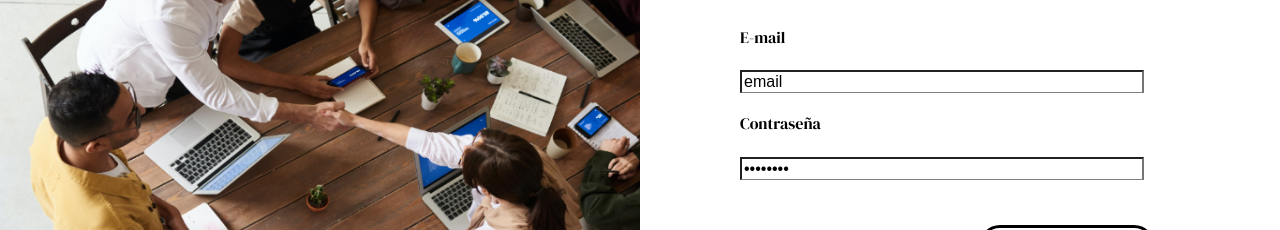
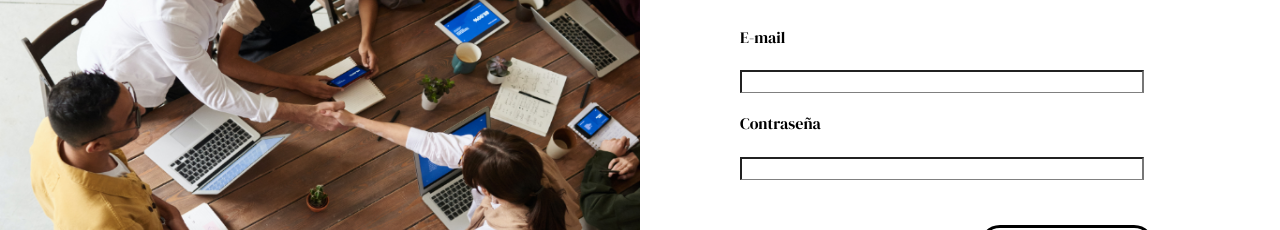
Before and after one commit to JesusRomeroRivera/2NEL-AngularSPA, an Angular app: page /login in a window 1280 px wide. Shown: the part 239-469 px from the top of the page. Built offline with nearby package versions, Linux system fonts and the light colour scheme.

Commit message:
Agregando Login Logica

```diff
--- a/src/app/pages/home/home.component.ts
+++ b/src/app/pages/home/home.component.ts
@@ -33,7 +33,7 @@ export class HomeComponent implements OnInit {
     FreelancerService.getAll()
       .then((response) => {
         console.log(response)
-        this.freelancers = response.data;
+        this.freelancers = response.data.content;
       })
       .catch((e) => {
         console.log(e);
@@ -43,7 +43,7 @@ export class HomeComponent implements OnInit {
     InvestorService.getAll()
       .then((response) => {
         console.log(response)
-        this.investors = response.data;
+        this.investors = response.data.content;
       })
       .catch((e) => {
         console.log(e);
@@ -53,7 +53,7 @@ export class HomeComponent implements OnInit {
     EnterpriseService.getAll()
       .then((response) => {
         console.log(response)
-        this.enterprises = response.data;
+        this.enterprises = response.data.content;
       })
       .catch((e) => {
         console.log(e);
@@ -62,7 +62,7 @@ export class HomeComponent implements OnInit {
   constructor() {
     localStorage.setItem(
       "token",
-      "eyJhbGciOiJIUzI1NiIsInR5cCI6IkpXVCJ9.eyJ1bmlxdWVfbmFtZSI6IjEwMCIsIm5iZiI6MTYyNTExODIzOSwiZXhwIjoxNjI2MzI3ODM5LCJpYXQiOjE2MjUxMTgyMzl9._fzdDSFDw08opNdPQv0KEnta_GBPYYqfuRkQD9M_q-Q"
+      "eyJhbGciOiJIUzUxMiJ9.eyJzdWIiOiJqZXN1c0BnbWFpbC5jb20iLCJleHAiOjE2MjUyNzM4ODMsImlhdCI6MTYyNTI1NTg4M30.2Z9kfa-Z9fBkwAu8fiJTjODupxJoB1kWnGJ_efxXrOgvJLtEv_EEAuPnIpHaf1TnIDIij_WJGEr9HFmLW2_w4w"
     );
     this.getDataFreelancer();
     this.getDataInvestor();
--- a/src/app/pages/login/login.component.html
+++ b/src/app/pages/login/login.component.html
@@ -7,17 +7,17 @@
       <h1>Iniciar Sesión</h1>
       <form style="	margin-top: 25px;" class="">
         <label>E-mail</label>
-        <input ngModel="email" id="emailForm" type="text" name="email" />
+        <input [(ngModel)]="username" id="emailForm" type="text" name="username" />
         <label>Contraseña</label>
         <input
-          ngModel="password"
+        [(ngModel)]="password"
           id="passwordForm"
           type="password"
           name="password"
         />
         <div style="margin-right: 25px; margin-top: 25px;" class="goPrincipalButton">
           <px-button
-            (customClick)="sumbitLogin"
+            (click)="sumbitLogin()"
             style="	font-size: 15px; line-height: 20px;"
             class=""
             [color]="buttonColor"
@@ -58,9 +58,9 @@
         placeholder="Ingrese su correo electrónico"
       />
       <div class="button-container">
-        <p style="margin: 0px;" class="volverAncle" (click)="toggleModal">Volver</p>
+        <p
+        style="margin: 0px;" class="volverAncle" (click)="toggleModal">Volver</p>
         <px-button
-          (customClick)="sumbitEmail"
           style="	font-size: 15px; line-height: 20px;"
           class="buttonListo"
           [color]="buttonColor"
--- a/src/app/pages/login/login.component.ts
+++ b/src/app/pages/login/login.component.ts
@@ -1,4 +1,5 @@
 import {Component, Input, OnInit} from '@angular/core';
+import AuthService from "../../services/auth-service.js";
 
 @Component({
   selector: 'app-login',
@@ -10,11 +11,11 @@ export class LoginComponent implements OnInit {
   modalView: boolean = false;
   noEmail: boolean = false;
   noData: boolean = false;
-  email: " ";
-  password: " ";
+  username: string = "";
+  password: string = "";
   get whatSelected() {
     return {
-      email: this.email,
+      username: this.username,
       password: this.password,
     }
   }
@@ -22,6 +23,7 @@ export class LoginComponent implements OnInit {
     this.modalView = !this.modalView;
   }
   sumbitEmail() {
+    console.log("XD");
     if (document.getElementById("emailRecoveringPassword").nodeValue == "") {
       this.noEmail = true;
     } else {
@@ -30,15 +32,15 @@ export class LoginComponent implements OnInit {
     }
   }
   sumbitLogin() {
-    console.log("hola");
-    /*UserService.login(this.whatSelected).then((response) => {
+    console.log(this.whatSelected);
+    AuthService.auth(this.whatSelected).then((response) => {
       localStorage.setItem("token", response.data.token);
-      localStorage.setItem("user", response.data);
+      localStorage.setItem("user", response.data);/*
       this.$router.push({
         path: "/principal",
         params: {user: response.data.id},
-      });
-    });*/
+      });*/
+    });
   }
   ngOnInit(): void {
   }
--- /dev/null
+++ b/src/app/services/auth-service.js
@@ -0,0 +1,9 @@
+import http from "./http";
+
+class AuthService {
+  auth(data) {
+    return http.post("/auth/sign-in", data);
+  }
+}
+
+export default new AuthService();
--- a/src/app/services/http.js
+++ b/src/app/services/http.js
@@ -1,7 +1,7 @@
 import axios from "axios";
 
 export default axios.create({
-  baseURL: "https://tunel-csharp-backend.herokuapp.com/api",
+  baseURL: "https://tunel-java-backend.herokuapp.com/api",
   headers: {
     "Content-type": "application/json",
     Authorization: `Bearer ${localStorage.getItem("token")}`,
```
